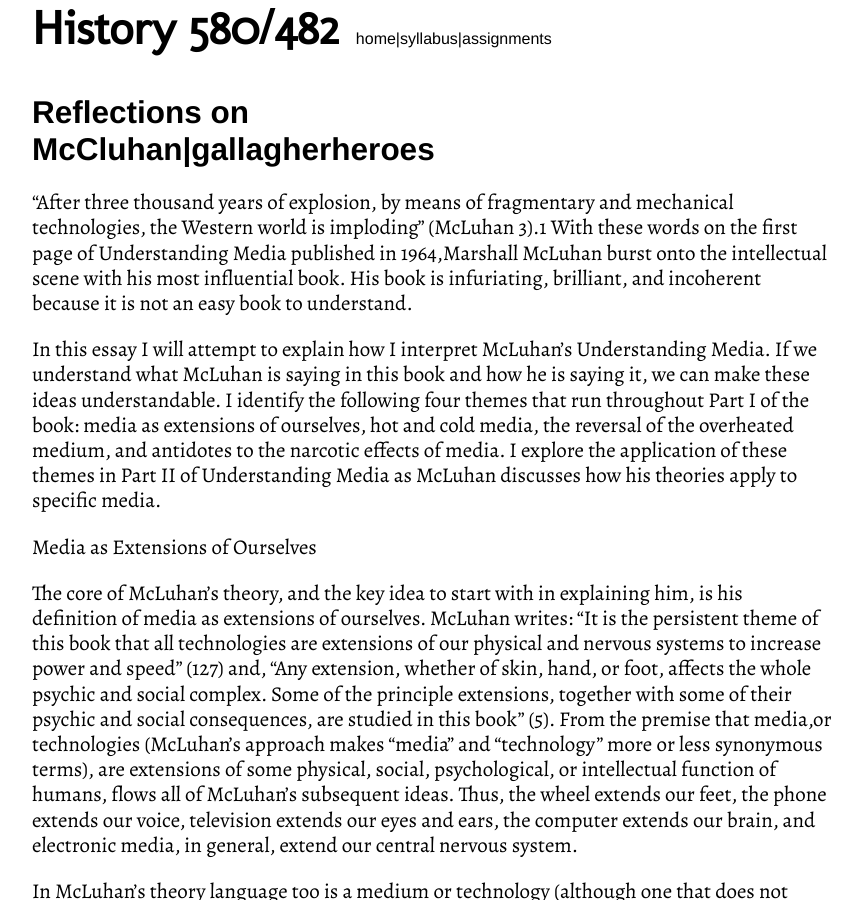
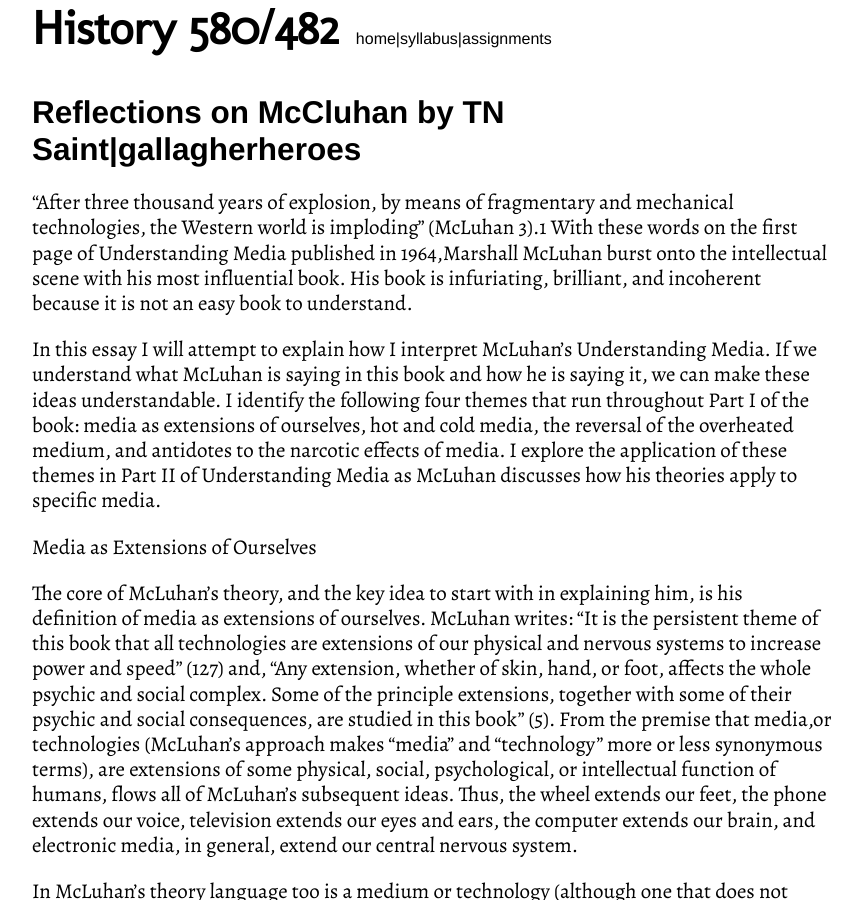
Before and after one commit to chadblack/history580, a Jekyll site: the page built from _posts/2013-09-02-reflections-upon-mccluhan.md, in a window 1280 px wide and 900 px high. Shown: the whole window, without its empty margins (208-1070 px from the left). Built offline with Jekyll 4.4.1, drawn with Linux system fonts in a browser that asks for light colours; some web fonts are replaced; Markdown is read by kramdown in place of the engine named in the settings; comment, search, counter and statistics services are not loaded.

Commit message:
Updated 2013-09-02-reflections-upon-mccluhan.md

```diff
--- a/_posts/2013-09-02-reflections-upon-mccluhan.md
+++ b/_posts/2013-09-02-reflections-upon-mccluhan.md
@@ -1,7 +1,7 @@
 ---
 published: true
 layout: post
-title: Reflections on McCluhan
+title: Reflections on McCluhan by TN Saint
 author: "gallagherheroes "
 ---
 
```
